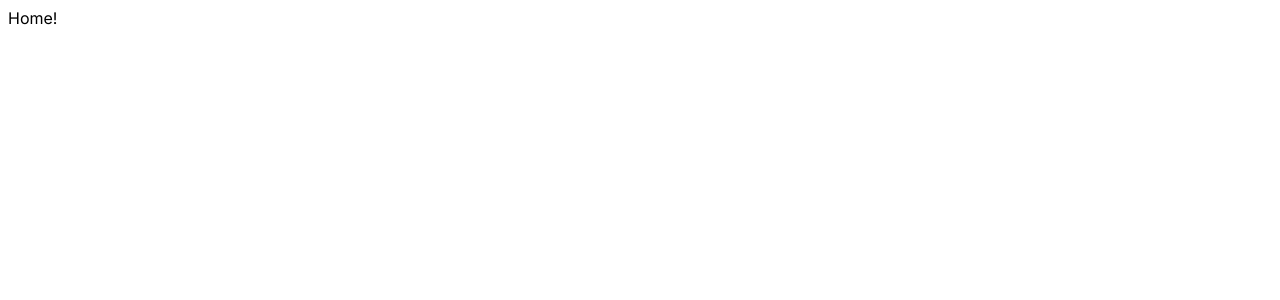
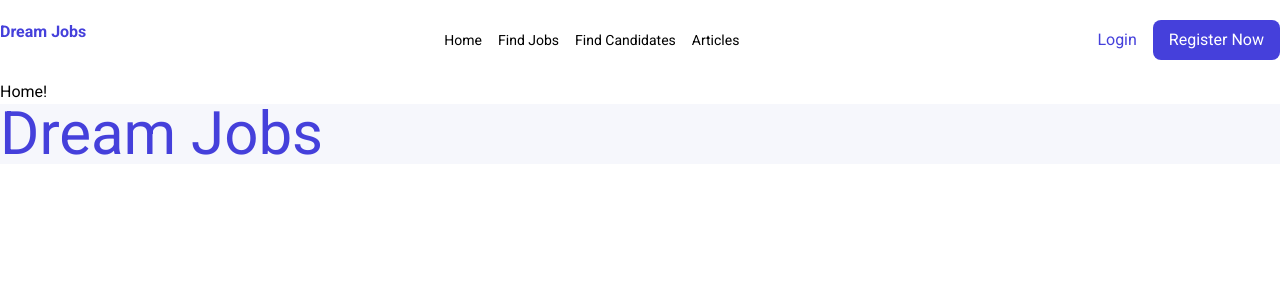
Before and after one commit to sameer-se/Dream-Jobs, a Next.js app: page / in a window 1280 px wide. Shown: the top 300 px of the page. Built offline with nearby package versions, Linux system fonts and the light colour scheme.

Commit message:
navbar and css

```diff
--- a/app/(main)/(routes)/page.jsx
+++ b/app/(main)/(routes)/page.jsx
@@ -1,5 +1,5 @@
 import React from "react";
 
 export default function Home() {
-  return <div>Home!</div>;
+  return <div className="container">Home!</div>;
 }
--- a/app/globals.css
+++ b/app/globals.css
@@ -1,3 +1,11 @@
-/* @tailwind base; */
-/* @tailwind components; */
-/* @tailwind utilities; */
+@tailwind base;
+@tailwind components;
+@tailwind utilities;
+
+.container {
+  margin-left: auto;
+  margin-right: auto;
+}
+* {
+  box-sizing: border-box;
+}
--- a/app/layout.jsx
+++ b/app/layout.jsx
@@ -1,19 +1,28 @@
 import "./globals.css";
-import { Inter } from "next/font/google";
+import { Roboto } from "next/font/google";
 import NavBar from "@/components/navbar";
 import Footer from "@/components/footer";
 
-const inter = Inter({ subsets: ["latin"] });
+const roboto = Roboto({
+  weight: ["100", "300", "400", "500", "700", "900"],
+  style: ["normal", "italic"],
+  subsets: ["latin"],
+  display: "swap",
+});
 
 export const metadata = {
-  title: "Create Next App",
+  title: "Dream Jobs",
   description: "Generated by create next app",
 };
 
 export default function RootLayout({ children }) {
   return (
     <html lang="en">
-      <body className={inter.className}>{children}</body>
+      <body className={roboto.className}>
+        <NavBar />
+        {children}
+        <Footer />
+      </body>
     </html>
   );
 }
--- a/components/footer.jsx
+++ b/components/footer.jsx
@@ -1,9 +1,10 @@
+import { Container } from "postcss";
 import React from "react";
 
 export default function Footer() {
   return (
-    <footer className="bg-teal-400">
-      <div className="text-6xl text-white">Dream Jobs</div>
+    <footer className="bg-secondary">
+      <div className="container text-6xl text-primary">Dream Jobs</div>
     </footer>
   );
 }
--- a/components/navbar.jsx
+++ b/components/navbar.jsx
@@ -2,14 +2,23 @@ import React from "react";
 
 export default function NavBar() {
   return (
-    <div className="bg-white flex justify-around text-sky-500 ">
-      <div className="font-bold text-2xl">Dream Jobs</div>
+    <div className="container mt-5 mb-5 bg-white flex justify-between text-primary ">
+      <div className="font-bold text-base">Dream Jobs</div>
+      <div className="flex gap-4 text-black text-sm t-w-[400px]">
+        <button>Home</button>
+        <button>Find Jobs</button>
+        <button>Find Candidates</button>
+        <button>Articles</button>
+      </div>
       <div className="flex gap-4">
-        <button className="text-sky-500" type="submit">
+        <button className="text-primary" type="submit">
           Login
         </button>
-        <button className="text-sky-500" type="submit">
-          Signup
+        <button
+          className="text-white  bg-primary pt-2 pb-2 pl-4 pr-4 rounded-lg"
+          type="submit"
+        >
+          Register Now
         </button>
       </div>
     </div>
--- a/tailwind.config.js
+++ b/tailwind.config.js
@@ -1,18 +1,22 @@
 /** @type {import('tailwindcss').Config} */
 module.exports = {
   content: [
-    './pages/**/*.{js,ts,jsx,tsx,mdx}',
-    './components/**/*.{js,ts,jsx,tsx,mdx}',
-    './app/**/*.{js,ts,jsx,tsx,mdx}',
+    "./pages/**/*.{js,ts,jsx,tsx,mdx}",
+    "./components/**/*.{js,ts,jsx,tsx,mdx}",
+    "./app/**/*.{js,ts,jsx,tsx,mdx}",
   ],
   theme: {
     extend: {
       backgroundImage: {
-        'gradient-radial': 'radial-gradient(var(--tw-gradient-stops))',
-        'gradient-conic':
-          'conic-gradient(from 180deg at 50% 50%, var(--tw-gradient-stops))',
+        "gradient-radial": "radial-gradient(var(--tw-gradient-stops))",
+        "gradient-conic":
+          "conic-gradient(from 180deg at 50% 50%, var(--tw-gradient-stops))",
+      },
+      colors: {
+        primary: "#4540DB",
+        secondary: "#F6F7FC",
       },
     },
   },
   plugins: [],
-}
+};
```
